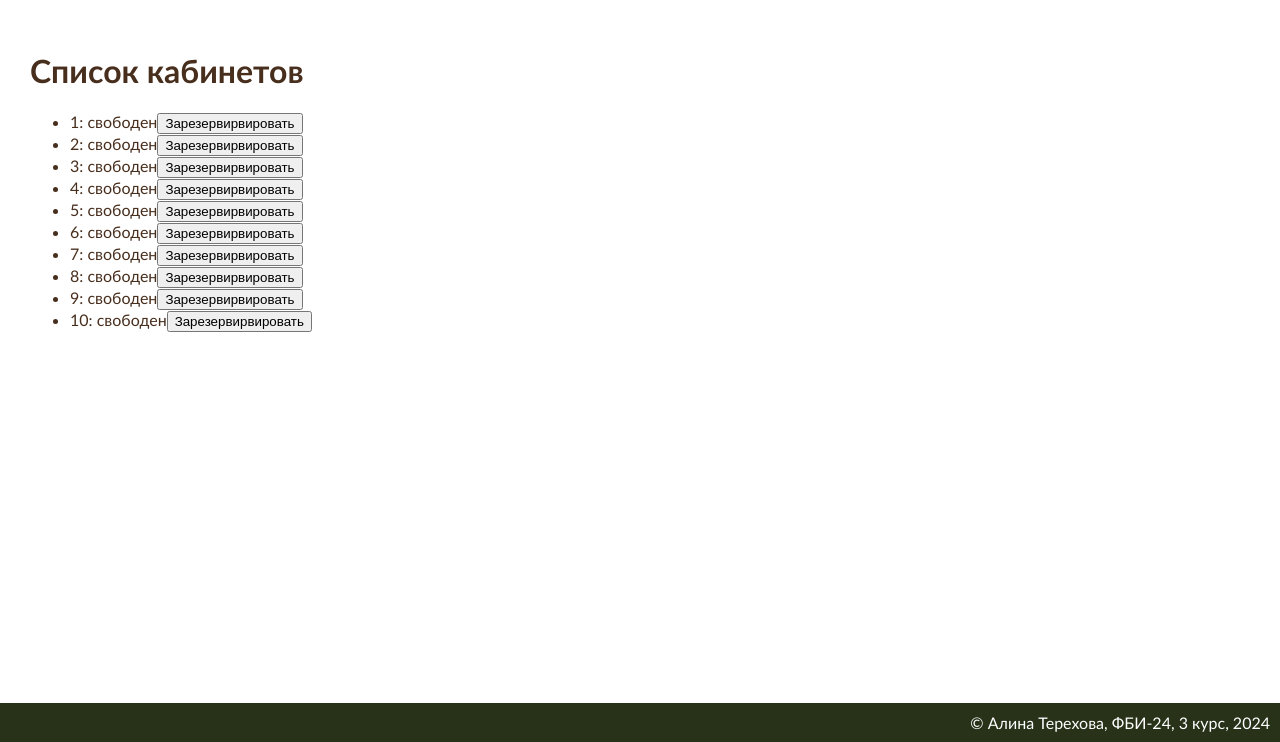
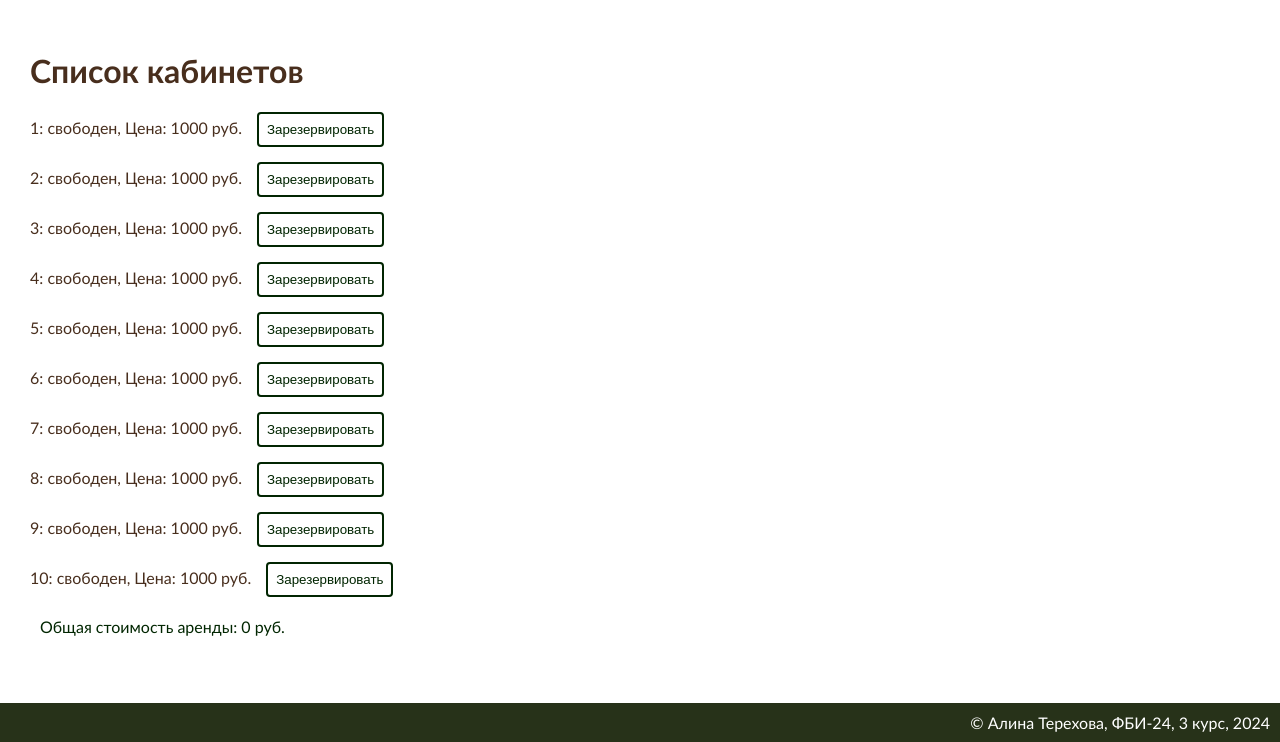
Before and after one commit to AlinaTerehova/web-programming--labs-2, a Flask app: page /lab6/ in a window 1280 px wide. Shown: the part 58-800 px from the top of the page. Run offline with Flask 3, Linux system fonts and the light colour scheme.

Commit message:
Стили

```diff
--- a/lab6.py
+++ b/lab6.py
@@ -5,7 +5,7 @@ lab6 = Blueprint('lab6', __name__)
 
 offices =[]
 for i in range (1, 11):
-    offices.append({"number": i, "tenant": ""})
+    offices.append({"number": i, "tenant": "", "price": 1000})
 
 
 @lab6.route('/lab6/')
@@ -17,11 +17,16 @@ def api():
     data = request.json
     id = data['id']
     if data['method'] == 'info':
+        total_cost = sum(office['price'] for office in offices if office['tenant'])
         return {
             'jsonrpc': '2.0',
-            'result': offices,
+            'result': {
+                'offices': offices,
+                'total_cost': total_cost
+            },
             'id': id
         }
+
     login = session.get('login')
     if not login:
         return {
--- a/templates/lab6/lab6.html
+++ b/templates/lab6/lab6.html
@@ -10,45 +10,50 @@ function getOfficeList() {
     const json = {
         'jsonrpc': '2.0',
         'method': 'info',
-        'id': Math.round(Math.random()*1000)
+        'id': Math.round(Math.random() * 1000)
     };
 
-    fetch (url, {
+    fetch(url, {
         method: 'POST',
-        headers: {'Content-Type': 'application/json'},
+        headers: { 'Content-Type': 'application/json' },
         body: JSON.stringify(json)
     })
+    .then(function(response) {
+        return response.json();
+    })
+    .then(function(data) {
+        const result = data.result;
+        const offices = result.offices;
+        const totalCost = result.total_cost;
 
-    .then(function(response) {
-        return response.json()
-    })
-
-    .then (function(data) {
-        const office_list = data.result;
         const ul = document.getElementById('office-list');
         ul.innerHTML = '';
-        for (let i=0; i< office_list.length; i++) {
-            const office = office_list[i];
+
+        for (let i = 0; i < offices.length; i++) {
+            const office = offices[i];
             const li = document.createElement('li');
-            li.innerText = `${office.number}: ${office.tenant || 'свободен'}`;
+            li.innerText = `${office.number}: ${office.tenant || 'свободен'}, Цена: ${office.price} руб.`;
 
-            if (office.tenant == false) {
+            if (!office.tenant) {
                 const bookingButton = document.createElement('button');
-                bookingButton.innerText = 'Зарезервирвировать'
-                bookingButton.onclick = function() {booking(office.number)};
+                bookingButton.innerText = 'Зарезервировать';
+                bookingButton.onclick = function() { booking(office.number); };
                 li.appendChild(bookingButton);
-            }
-            else {
+            } else {
                 const releaseButton = document.createElement('button');
-                releaseButton.innerText = 'Освободить'
-                releaseButton.onclick = function() {release(office.number)};
+                releaseButton.innerText = 'Освободить';
+                releaseButton.onclick = function() { release(office.number); };
                 li.appendChild(releaseButton);
             }
 
             ul.appendChild(li);
         }
-    })
+
+        const totalCostDiv = document.getElementById('total-cost');
+        totalCostDiv.innerText = `Общая стоимость аренды: ${totalCost} руб.`;
+    });
 }
+
 
 function booking(officeNumber) {
     const url = '/lab6/json-rpc-api/';
@@ -137,8 +142,43 @@ document.addEventListener('DOMContentLoaded', function(){
 
 {% endblock %}
 
+{% block styles %}
+<style>
+    button {
+        margin-left: 15px;
+        padding: 8px;
+        background-color: white;
+        border: 2px solid rgb(1, 37, 1);
+        color:  rgb(1, 37, 1);
+        border-radius: 4px;
+        cursor: pointer;
+        transition: background-color 0.3s, color 0.3s;
+    }
+
+    button:hover {
+        background-color: rgb(238, 135, 10);
+    }
+
+    #office-list {
+        list-style: none;
+        padding: 0;
+    }
+
+    #office-list li {
+        margin-bottom: 15px;
+    }
+
+    #total-cost {
+        margin-top: 20px;
+        color: rgb(1, 38, 1);
+    }
+</style>
+{% endblock %}
+
+
 {# основной контент #}
 {% block main %}
     <h1> Список кабинетов </h1>
     <ul id = "office-list"></ul>
+    <div id="total-cost"></div>
 {% endblock %}
```
